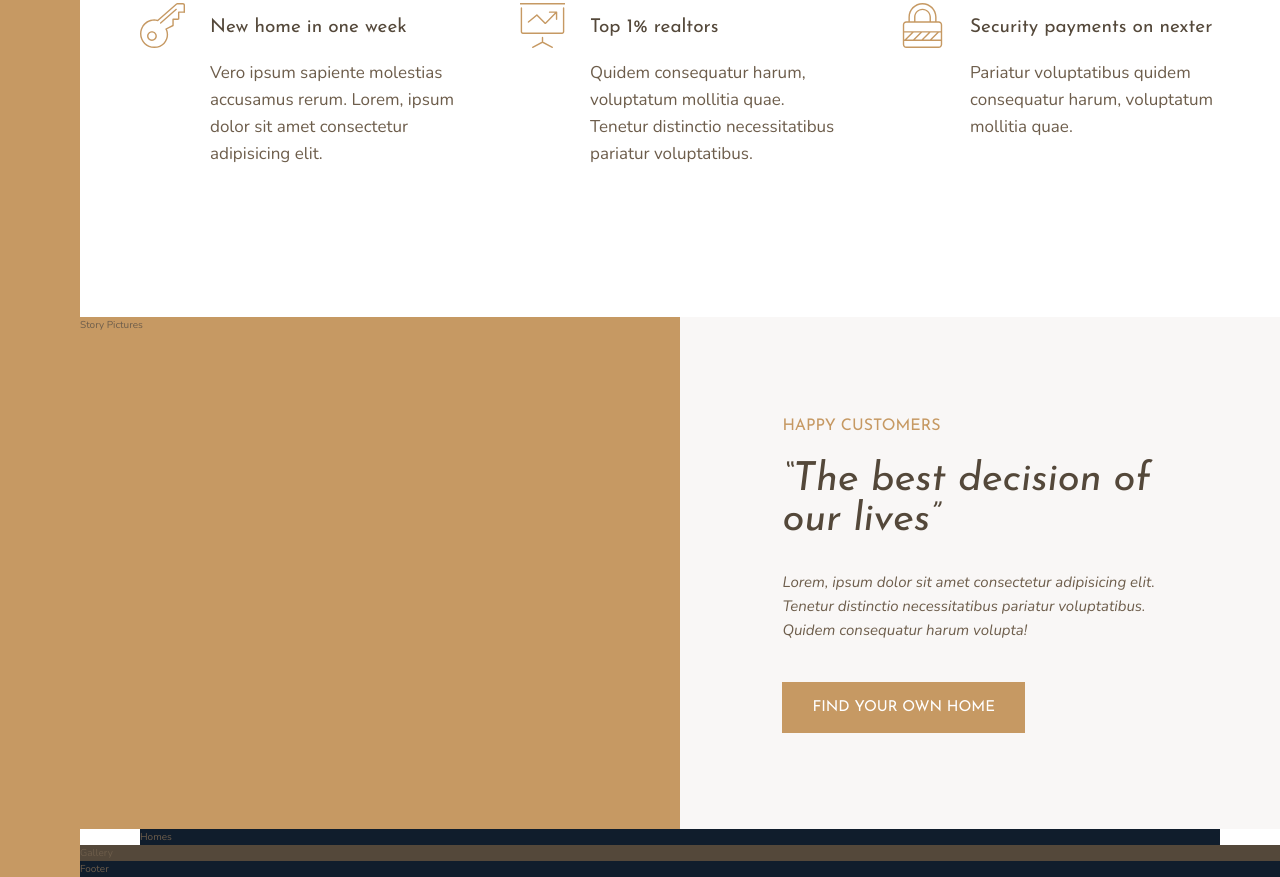
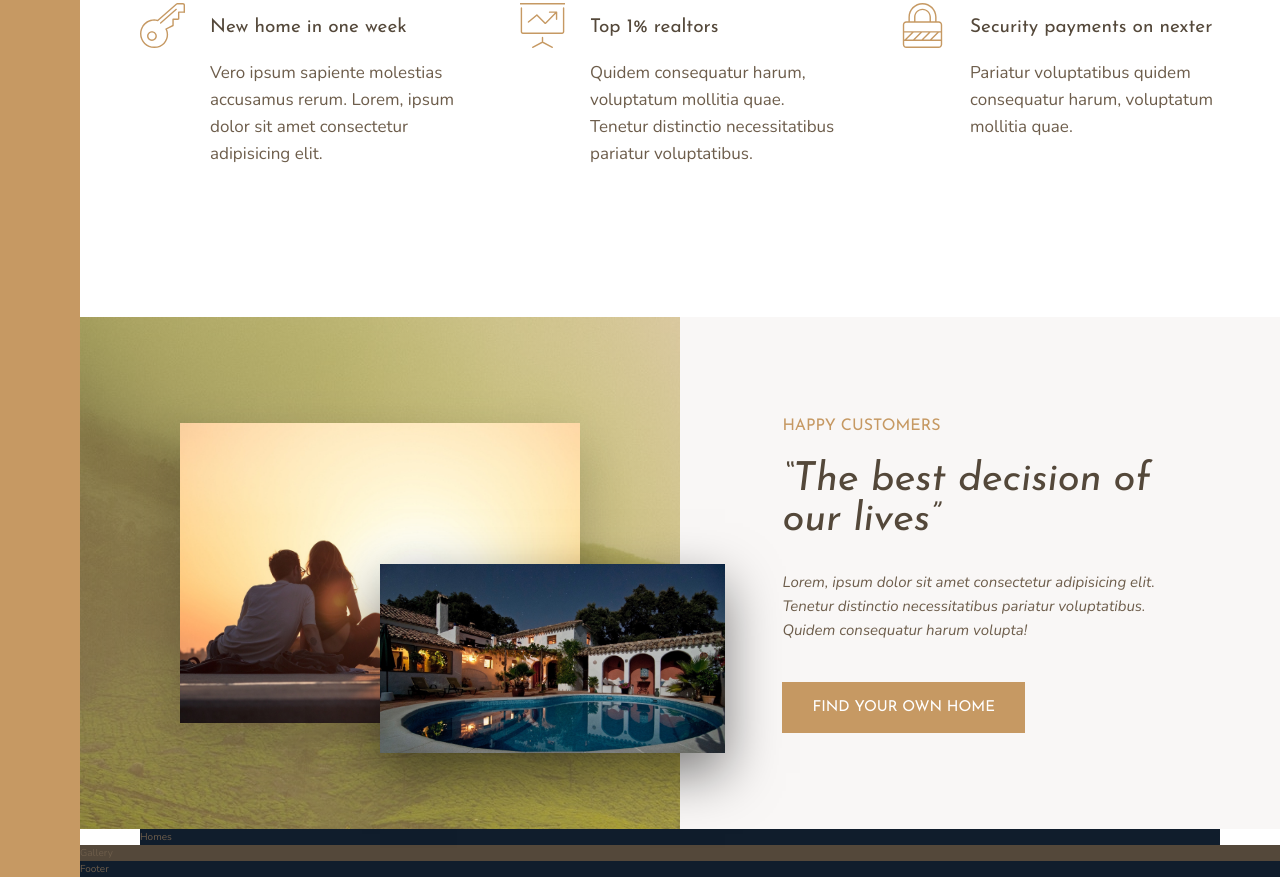
Before and after one commit to matheusalxds/Advance-CSS-Course-Nexter, a website: page index.html in a window 1280 px wide. Shown: the part 991-1868 px from the top of the page. Drawn offline with nearby package versions, Linux system fonts and the light colour scheme.

Commit message:
Finished all the layout about Story Section

```diff
--- a/index.html
+++ b/index.html
@@ -93,7 +93,8 @@
     </section>
 
     <div class="story__pictures">
-      Story Pictures
+      <img src="img/story-1.jpeg" alt="Couple with new house" class="story__img--1">
+      <img src="img/story-2.jpeg" alt="New house" class="story__img--2">
     </div>
 
     <div class="story__content">
--- a/sass/_story.scss
+++ b/sass/_story.scss
@@ -1,8 +1,30 @@
 .story {
   &__pictures {
-    background-color: $color-primary;
+    //background-color: $color-primary;
+    grid-column: full-start / col-end 4;
+    background-image: linear-gradient(rgba($color-primary, .5), rgba($color-primary, .5)), url(../img/back.jpg);
 
-    grid-column: full-start / col-end 4;
+    display: grid;
+    grid-template-rows: repeat(6, 1fr);
+    grid-template-columns: repeat(6, 1fr);
+    align-items: center;
+  }
+
+  &__img {
+    &--1 {
+      width: 100%;
+      grid-row: 2 / 6;
+      grid-column: 2 / 6;
+      box-shadow: 0 2rem 5rem rgba(#000, .2);
+    }
+
+    &--2 {
+      width: 115%;
+      grid-row: 4 / 6;
+      grid-column: 4 / 7;
+      z-index: 1;
+      box-shadow: 0 2rem 5rem rgba(#000, .5);
+    }
   }
 
   &__content {
```
Also changed, not shown: css/style.css.
